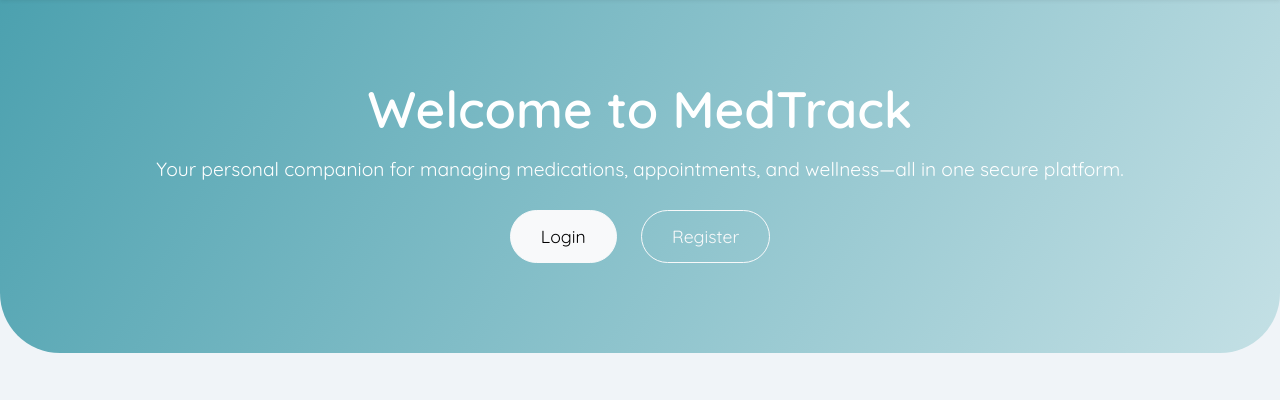
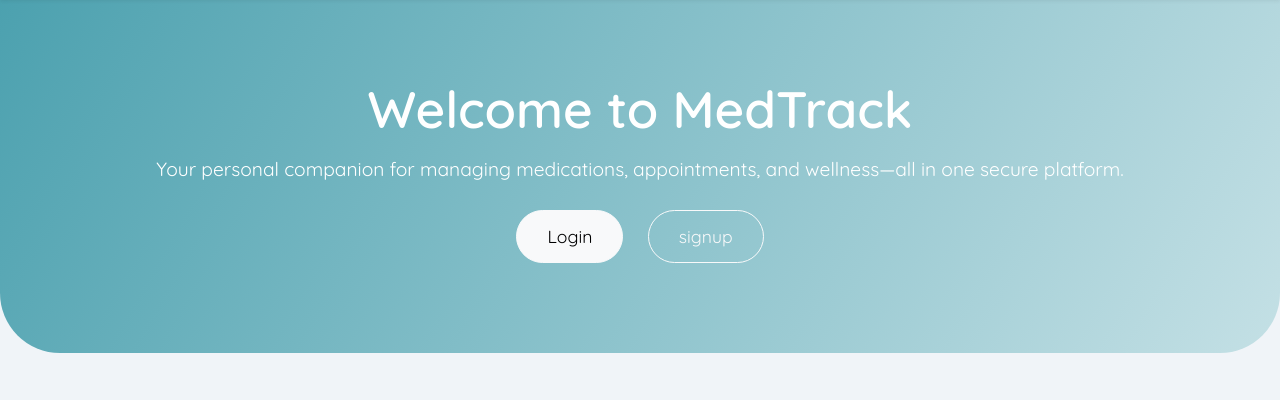
Before and after one commit to Pnvsai888/MedTrack, a Flask app: page / in a window 1280 px wide. Shown: the part 79-479 px from the top of the page. Run offline with Flask 3, Linux system fonts and the light colour scheme.

Commit message:
Update home.html

```diff
--- a/templates/home.html
+++ b/templates/home.html
@@ -23,6 +23,7 @@
             color: #333;
         }
 
+        /* Navbar */
         .navbar {
             background-color: white;
             box-shadow: 0 4px 10px rgba(0, 0, 0, 0.05);
@@ -104,9 +105,9 @@
 
 <body>
 
-    <!-- Top Navigation -->
+    <!-- Top Navigation with Stethoscope Emoji -->
     <nav class="navbar navbar-light shadow-sm px-4 py-3">
-        <a class="navbar-brand d-flex align-items-center" href="/">
+        <a class="navbar-brand d-flex align-items-center" href="#">
             <span class="fs-4 me-2">🩺</span>
             <strong>MedTrack</strong>
             <span class="badge bg-primary ms-3">Healthcare</span>
@@ -121,14 +122,15 @@
         </p>
         <div data-aos="fade-up" data-aos-delay="400">
             <a href="{{ url_for('login') }}" class="btn btn-light btn-custom">Login</a>
-            <a href="{{ url_for('register') }}" class="btn btn-outline-light btn-custom">Register</a>
+            <a href="{{ url_for('signup') }}" class="btn btn-outline-light btn-custom">signup</a>
         </div>
     </section>
 
-    <!-- Features -->
+    <!-- Features Section -->
     <div class="container features text-center">
         <h2 class="mb-5" data-aos="fade-up">Why MedTrack?</h2>
         <div class="row g-4">
+            <!-- Feature 1: Font Awesome icon -->
             <div class="col-md-4" data-aos="zoom-in" data-aos-delay="100">
                 <div class="feature-box">
                     <div class="feature-icon"><i class="fas fa-user-md"></i></div>
@@ -136,6 +138,8 @@
                     <p>Search and connect with verified healthcare professionals across specialties for better care.</p>
                 </div>
             </div>
+
+            <!-- Feature 2 -->
             <div class="col-md-4" data-aos="zoom-in" data-aos-delay="200">
                 <div class="feature-box">
                     <div class="feature-icon">⏰</div>
@@ -143,17 +147,20 @@
                     <p>Never miss a dose! Get personalized reminders and manage your prescriptions efficiently.</p>
                 </div>
             </div>
+
+            <!-- Feature 3 -->
             <div class="col-md-4" data-aos="zoom-in" data-aos-delay="300">
                 <div class="feature-box">
                     <div class="feature-icon">📋</div>
                     <h5>Digital Health Records</h5>
-                    <p>Access your medical history, diagnoses, and prescriptions anytime, anywhere with full privacy.</p>
+                    <p>Access your medical history, diagnoses, and prescriptions anytime, anywhere with full privacy.
+                    </p>
                 </div>
             </div>
         </div>
     </div>
 
-    <!-- Steps -->
+    <!-- How It Works -->
     <div class="container steps-section text-center">
         <h2 class="mb-4" data-aos="fade-up">How It Works</h2>
         <div class="row justify-content-center text-start">
@@ -181,4 +188,5 @@
         AOS.init();
     </script>
 </body>
+
 </html>
```
